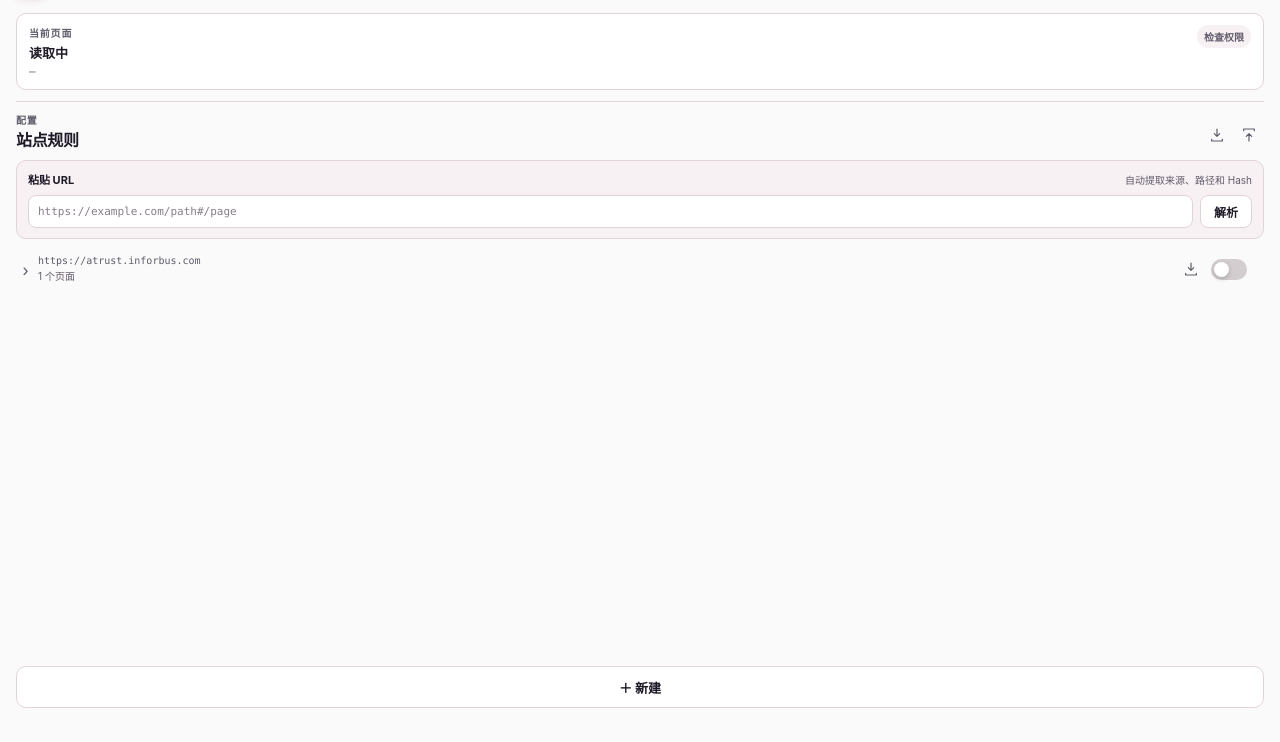
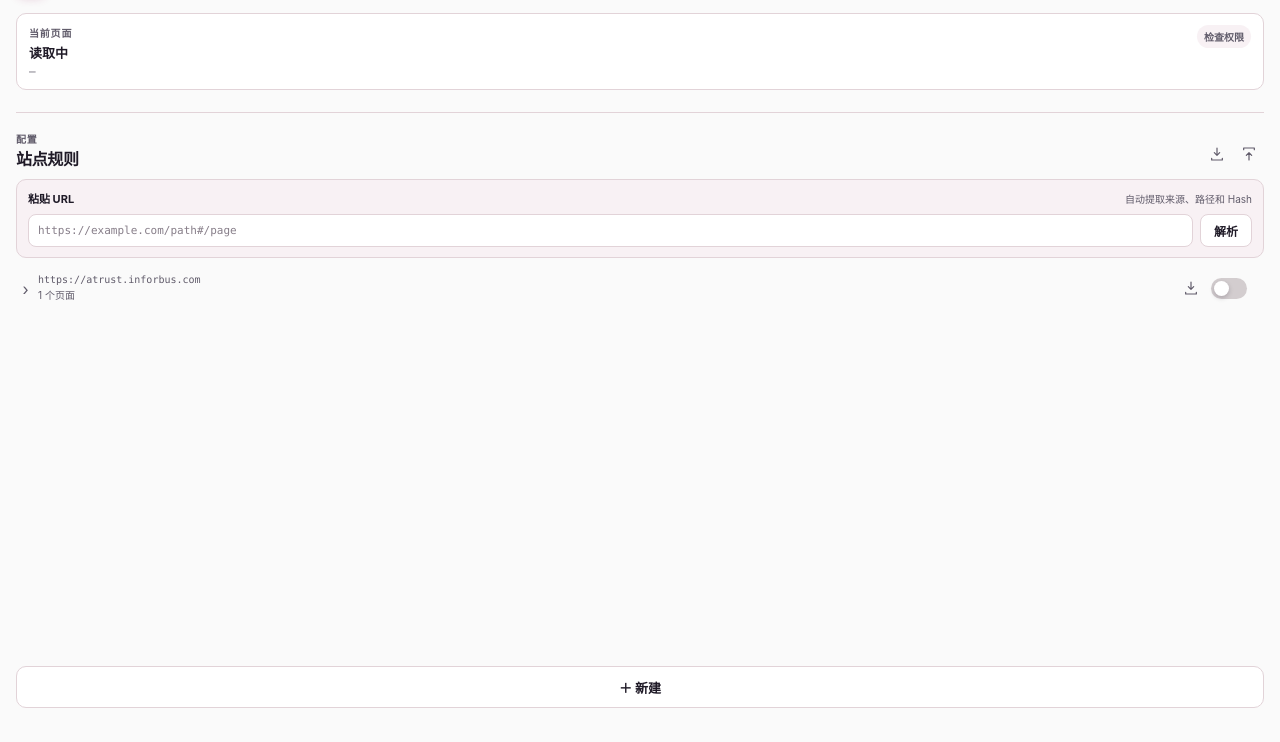
Before and after one commit to gjxwxt/autoflow-studio, a browser extension: page extension/panel.html in a window 1280 px wide. Shown: the part 58-800 px from the top of the page. Drawn offline with Linux system fonts and the light colour scheme.

Commit message:
fix: align overview divider with editor

```diff
--- a/extension/panel.css
+++ b/extension/panel.css
@@ -49,10 +49,10 @@ h3 { font-size: 13px; line-height: 1.3; }
 .permission-badge.ok { background: color-mix(in oklch, var(--success) 13%, white); color: color-mix(in oklch, var(--success) 82%, black); }
 .permission-badge.warn { background: color-mix(in oklch, var(--danger) 10%, white); color: color-mix(in oklch, var(--danger) 82%, black); }
 
-.profile-section { position: relative; display: flex; min-height: 0; flex: 1; flex-direction: column; margin-bottom: 20px; }
-.profile-section::before { content: ""; position: absolute; top: -11px; left: 0; right: 0; border-top: 1px solid var(--line); }
+.profile-section { display: flex; min-height: 0; flex: 1; flex-direction: column; margin-bottom: 20px; padding-top: 2px; border-top: 1px solid var(--line); }
 .profile-section[hidden] { display: none; }
 .section-heading { align-items: flex-end; margin-bottom: 10px; }
+.profile-section > .section-heading { margin-top: 16px; }
 .section-heading > div, .editor-heading > div { display: grid; gap: 3px; }
 .section-heading .section-heading-actions { display: flex; align-items: center; gap: 2px; }
 .quick-create-row { display: grid; gap: 8px; margin-bottom: 12px; padding: 10px 11px; border: 1px solid var(--line); border-radius: 10px; background: var(--surface-subtle); }
```
